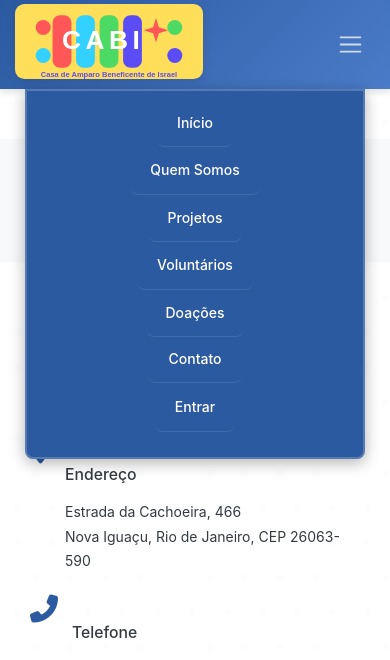
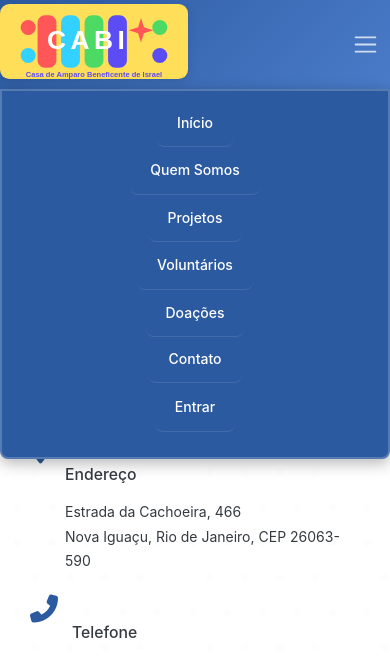
Before and after one commit to BianoSorriso/OngAbrigoCasaDeIsraelNovo, a Django app: page /contato/ in a window 390 px wide, after a click that opens the changed part. Shown: the top 660 px of the page. Run offline with Django 5.2, Linux system fonts and the light colour scheme.

Commit message:
Navbar mobile: dropdown ocupa largura total no mobile; removido padding lateral do container; mantendo azul escuro e centralização.

```diff
--- a/templates/base/base.html
+++ b/templates/base/base.html
@@ -230,15 +230,20 @@
 
         /* Menu hambúrguer responsivo simples */
         @media (max-width: 991.98px) {
+            /* Remover padding lateral para o dropdown encostar nas bordas */
+            .navbar .container {
+                padding-left: 0 !important;
+                padding-right: 0 !important;
+            }
             /* Sobrepõe abaixo da navbar, sem empurrar o conteúdo */
             .navbar-collapse {
                 position: absolute !important;
                 top: 100% !important;
-                left: 50% !important; /* centralizado horizontalmente */
-                right: auto !important;
-                transform: translateX(-50%) !important; /* ajustar para o centro */
-                width: 90vw !important; /* largura responsiva no mobile */
-                max-width: 340px !important; /* limite para não ficar muito grande */
+                left: 0 !important;
+                right: 0 !important;
+                transform: none !important;
+                width: 100% !important; /* ocupar toda a largura disponível */
+                max-width: none !important;
                 /* Fundo azul escuro original */
                 background: var(--primary-color) !important;
                 border-radius: 0 0 8px 8px !important;
@@ -252,9 +257,9 @@
             .navbar-collapse.collapsing {
                 position: absolute !important;
                 top: 100% !important;
-                left: 50% !important;
-                right: auto !important;
-                transform: translateX(-50%) !important;
+                left: 0 !important;
+                right: 0 !important;
+                transform: none !important;
                 height: auto !important;
                 transition: none !important;
             }
@@ -265,9 +270,9 @@
                 display: block !important;
                 position: absolute !important;
                 top: 100% !important;
-                left: 50% !important;
-                right: auto !important;
-                transform: translateX(-50%) !important;
+                left: 0 !important;
+                right: 0 !important;
+                transform: none !important;
             }
 
             .navbar-nav {
```
